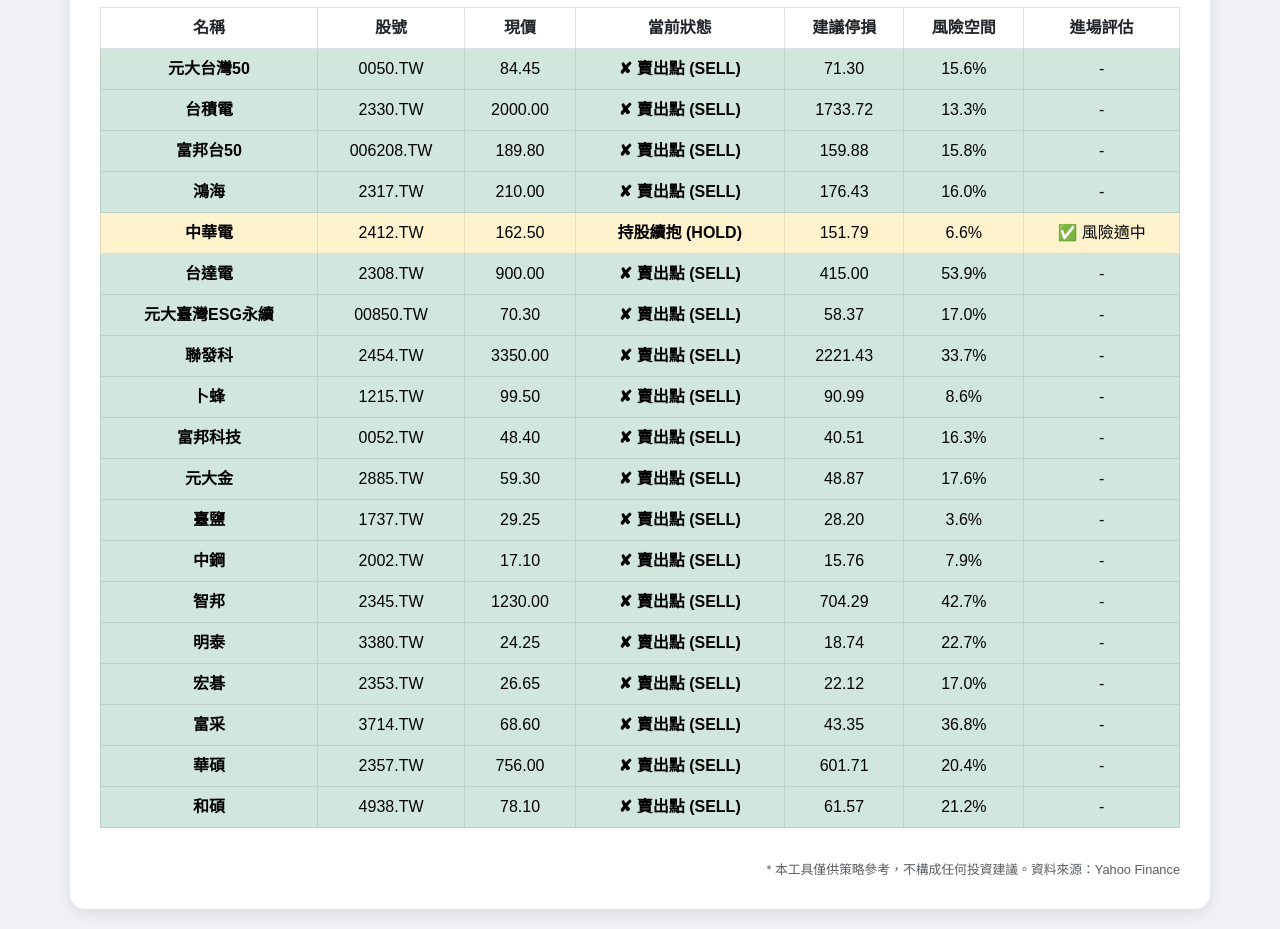
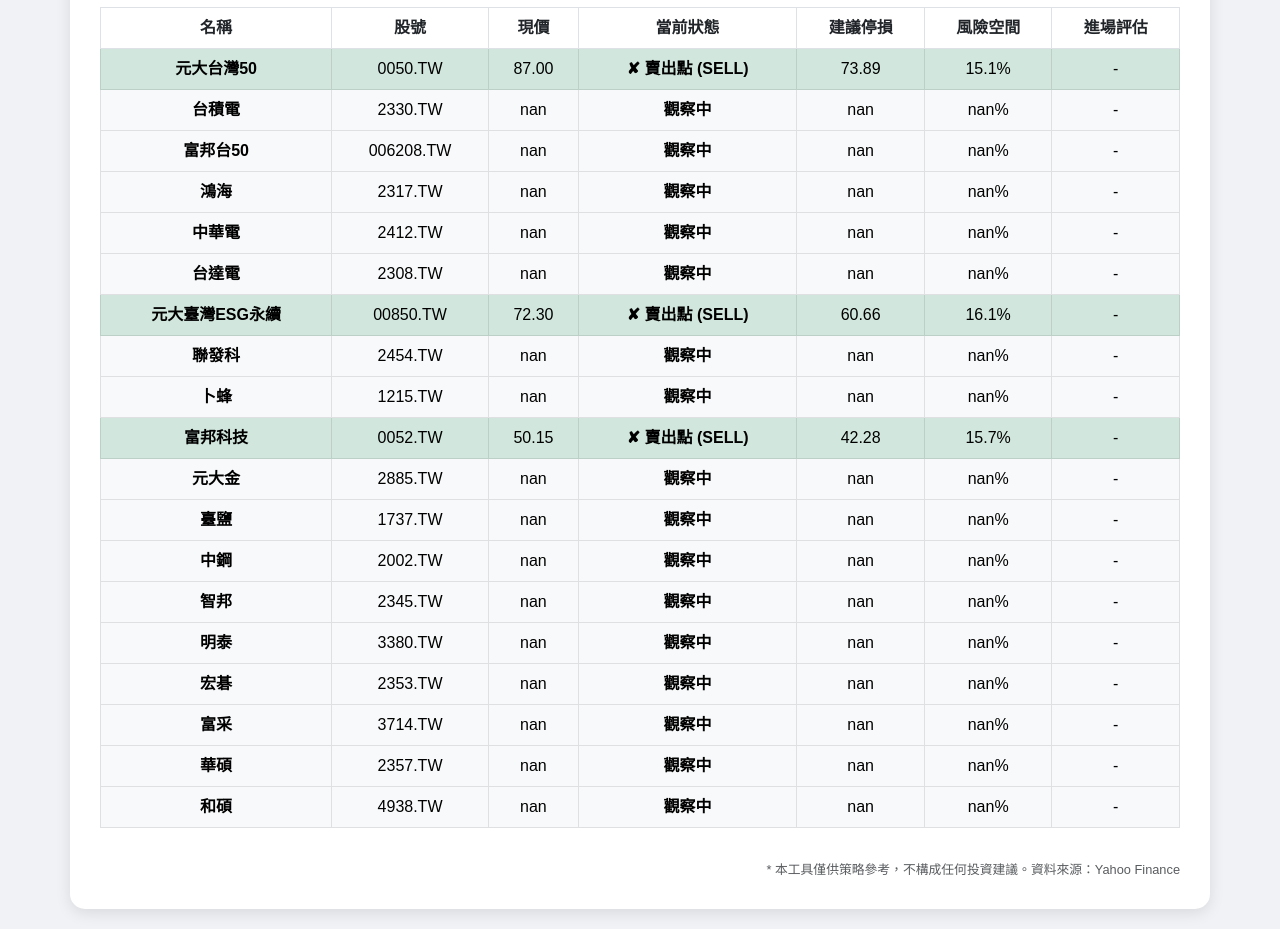
Before and after one commit to jonathan1031/weekly-stock-strategy, a plain HTML site: page index.html in a window 1280 px wide. Shown: the part 320-1249 px from the top of the page. Drawn offline with nearby package versions, Linux system fonts and the light colour scheme.

Commit message:
deploy: 46ad48ba0040104810127b52d7a940fe1dade4be

```diff
--- a/index.html
+++ b/index.html
@@ -20,7 +20,7 @@
     <div class="container-main container">
         <div class="d-flex justify-content-between align-items-center mb-4">
             <h2 class="m-0">📈 策略監控面板</h2>
-            <span class="text-muted">🕒 更新時間：2026-11-21 00:33:43</span>
+            <span class="text-muted">🕒 更新時間：2026-11-24 03:42:31</span>
         </div>
 
         <div class="logic-card shadow-sm">
@@ -59,190 +59,190 @@
     <tr class="table-success">
         <td class="fw-bold">元大台灣50</td>
         <td>0050.TW</td>
-        <td>84.45</td>
+        <td>87.00</td>
         <td class="fw-bold">✘ 賣出點 (SELL)</td>
-        <td>71.30</td>
-        <td>15.6%</td>
+        <td>73.89</td>
+        <td>15.1%</td>
         <td>-</td>
     </tr>
 
-    <tr class="table-success">
+    <tr class="table-light">
         <td class="fw-bold">台積電</td>
         <td>2330.TW</td>
-        <td>2000.00</td>
-        <td class="fw-bold">✘ 賣出點 (SELL)</td>
-        <td>1733.72</td>
-        <td>13.3%</td>
+        <td>nan</td>
+        <td class="fw-bold">觀察中</td>
+        <td>nan</td>
+        <td>nan%</td>
         <td>-</td>
     </tr>
 
-    <tr class="table-success">
+    <tr class="table-light">
         <td class="fw-bold">富邦台50</td>
         <td>006208.TW</td>
-        <td>189.80</td>
-        <td class="fw-bold">✘ 賣出點 (SELL)</td>
-        <td>159.88</td>
-        <td>15.8%</td>
+        <td>nan</td>
+        <td class="fw-bold">觀察中</td>
+        <td>nan</td>
+        <td>nan%</td>
         <td>-</td>
     </tr>
 
-    <tr class="table-success">
+    <tr class="table-light">
         <td class="fw-bold">鴻海</td>
         <td>2317.TW</td>
-        <td>210.00</td>
-        <td class="fw-bold">✘ 賣出點 (SELL)</td>
-        <td>176.43</td>
-        <td>16.0%</td>
+        <td>nan</td>
+        <td class="fw-bold">觀察中</td>
+        <td>nan</td>
+        <td>nan%</td>
         <td>-</td>
     </tr>
 
-    <tr class="table-warning">
+    <tr class="table-light">
         <td class="fw-bold">中華電</td>
         <td>2412.TW</td>
-        <td>162.50</td>
-        <td class="fw-bold">持股續抱 (HOLD)</td>
-        <td>151.79</td>
-        <td>6.6%</td>
-        <td>✅ 風險適中</td>
+        <td>nan</td>
+        <td class="fw-bold">觀察中</td>
+        <td>nan</td>
+        <td>nan%</td>
+        <td>-</td>
     </tr>
 
-    <tr class="table-success">
+    <tr class="table-light">
         <td class="fw-bold">台達電</td>
         <td>2308.TW</td>
-        <td>900.00</td>
-        <td class="fw-bold">✘ 賣出點 (SELL)</td>
-        <td>415.00</td>
-        <td>53.9%</td>
+        <td>nan</td>
+        <td class="fw-bold">觀察中</td>
+        <td>nan</td>
+        <td>nan%</td>
         <td>-</td>
     </tr>
 
     <tr class="table-success">
         <td class="fw-bold">元大臺灣ESG永續</td>
         <td>00850.TW</td>
-        <td>70.30</td>
+        <td>72.30</td>
         <td class="fw-bold">✘ 賣出點 (SELL)</td>
-        <td>58.37</td>
-        <td>17.0%</td>
+        <td>60.66</td>
+        <td>16.1%</td>
         <td>-</td>
     </tr>
 
-    <tr class="table-success">
+    <tr class="table-light">
         <td class="fw-bold">聯發科</td>
         <td>2454.TW</td>
-        <td>3350.00</td>
-        <td class="fw-bold">✘ 賣出點 (SELL)</td>
-        <td>2221.43</td>
-        <td>33.7%</td>
+        <td>nan</td>
+        <td class="fw-bold">觀察中</td>
+        <td>nan</td>
+        <td>nan%</td>
         <td>-</td>
     </tr>
 
-    <tr class="table-success">
+    <tr class="table-light">
         <td class="fw-bold">卜蜂</td>
         <td>1215.TW</td>
-        <td>99.50</td>
-        <td class="fw-bold">✘ 賣出點 (SELL)</td>
-        <td>90.99</td>
-        <td>8.6%</td>
+        <td>nan</td>
+        <td class="fw-bold">觀察中</td>
+        <td>nan</td>
+        <td>nan%</td>
         <td>-</td>
     </tr>
 
     <tr class="table-success">
         <td class="fw-bold">富邦科技</td>
         <td>0052.TW</td>
-        <td>48.40</td>
+        <td>50.15</td>
         <td class="fw-bold">✘ 賣出點 (SELL)</td>
-        <td>40.51</td>
-        <td>16.3%</td>
+        <td>42.28</td>
+        <td>15.7%</td>
         <td>-</td>
     </tr>
 
-    <tr class="table-success">
+    <tr class="table-light">
         <td class="fw-bold">元大金</td>
         <td>2885.TW</td>
-        <td>59.30</td>
-        <td class="fw-bold">✘ 賣出點 (SELL)</td>
-        <td>48.87</td>
-        <td>17.6%</td>
+        <td>nan</td>
+        <td class="fw-bold">觀察中</td>
+        <td>nan</td>
+        <td>nan%</td>
         <td>-</td>
     </tr>
 
-    <tr class="table-success">
+    <tr class="table-light">
         <td class="fw-bold">臺鹽</td>
         <td>1737.TW</td>
-        <td>29.25</td>
-        <td class="fw-bold">✘ 賣出點 (SELL)</td>
-        <td>28.20</td>
-        <td>3.6%</td>
+        <td>nan</td>
+        <td class="fw-bold">觀察中</td>
+        <td>nan</td>
+        <td>nan%</td>
         <td>-</td>
     </tr>
 
-    <tr class="table-success">
+    <tr class="table-light">
         <td class="fw-bold">中鋼</td>
         <td>2002.TW</td>
-        <td>17.10</td>
-        <td class="fw-bold">✘ 賣出點 (SELL)</td>
-        <td>15.76</td>
-        <td>7.9%</td>
+        <td>nan</td>
+        <td class="fw-bold">觀察中</td>
+        <td>nan</td>
+        <td>nan%</td>
         <td>-</td>
     </tr>
 
-    <tr class="table-success">
+    <tr class="table-light">
         <td class="fw-bold">智邦</td>
         <td>2345.TW</td>
-        <td>1230.00</td>
-        <td class="fw-bold">✘ 賣出點 (SELL)</td>
-        <td>704.29</td>
-        <td>42.7%</td>
+        <td>nan</td>
+        <td class="fw-bold">觀察中</td>
+        <td>nan</td>
+        <td>nan%</td>
         <td>-</td>
     </tr>
 
-    <tr class="table-success">
+    <tr class="table-light">
         <td class="fw-bold">明泰</td>
         <td>3380.TW</td>
-        <td>24.25</td>
-        <td class="fw-bold">✘ 賣出點 (SELL)</td>
-        <td>18.74</td>
-        <td>22.7%</td>
+        <td>nan</td>
+        <td class="fw-bold">觀察中</td>
+        <td>nan</td>
+        <td>nan%</td>
         <td>-</td>
     </tr>
 
-    <tr class="table-success">
+    <tr class="table-light">
         <td class="fw-bold">宏碁</td>
         <td>2353.TW</td>
-        <td>26.65</td>
-        <td class="fw-bold">✘ 賣出點 (SELL)</td>
-        <td>22.12</td>
-        <td>17.0%</td>
+        <td>nan</td>
+        <td class="fw-bold">觀察中</td>
+        <td>nan</td>
+        <td>nan%</td>
         <td>-</td>
     </tr>
 
-    <tr class="table-success">
+    <tr class="table-light">
         <td class="fw-bold">富采</td>
         <td>3714.TW</td>
-        <td>68.60</td>
-        <td class="fw-bold">✘ 賣出點 (SELL)</td>
-        <td>43.35</td>
-        <td>36.8%</td>
+        <td>nan</td>
+        <td class="fw-bold">觀察中</td>
+        <td>nan</td>
+        <td>nan%</td>
         <td>-</td>
     </tr>
 
-    <tr class="table-success">
+    <tr class="table-light">
         <td class="fw-bold">華碩</td>
         <td>2357.TW</td>
-        <td>756.00</td>
-        <td class="fw-bold">✘ 賣出點 (SELL)</td>
-        <td>601.71</td>
-        <td>20.4%</td>
+        <td>nan</td>
+        <td class="fw-bold">觀察中</td>
+        <td>nan</td>
+        <td>nan%</td>
         <td>-</td>
     </tr>
 
-    <tr class="table-success">
+    <tr class="table-light">
         <td class="fw-bold">和碩</td>
         <td>4938.TW</td>
-        <td>78.10</td>
-        <td class="fw-bold">✘ 賣出點 (SELL)</td>
-        <td>61.57</td>
-        <td>21.2%</td>
+        <td>nan</td>
+        <td class="fw-bold">觀察中</td>
+        <td>nan</td>
+        <td>nan%</td>
         <td>-</td>
     </tr>
 
```
